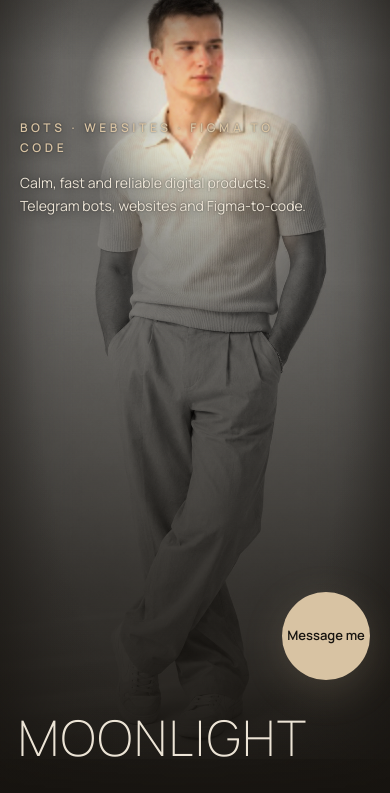
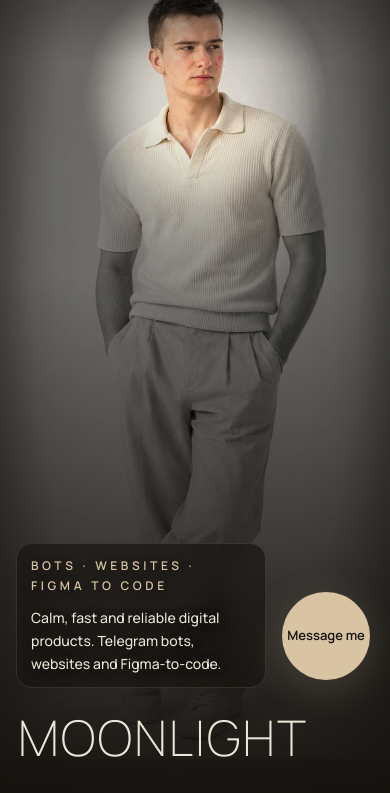
Before and after one commit to OLDDED-bc-0h-b00e/SIte-Portfolio, a plain HTML site: page site/index.html in a window 390 px wide. Shown: the part 51-844 px from the top of the page. Drawn offline with Linux system fonts and the light colour scheme; animation ran at ten frames a second.

Commit message:
Improve mobile hero: sharper color trail, readable text card
- Color trail canvas rendered at 1-1.5x device resolution on touch (was 0.5x, pixelated)
- Softer trail saturation
- Hero copy on mobile: glass card at the bottom so face and torso stay clear

Co-Authored-By: Claude Sonnet 5.5 <noreply@anthropic.com>

```diff
--- a/site/css/styles.css
+++ b/site/css/styles.css
@@ -112,7 +112,7 @@ ul, ol { padding: 0; list-style: none; }
 }
 /* Фото чёрно-белое; цветной слой (canvas) проявляется только там, где прошёл курсор, и плавно гаснет */
 .hero__bg img { filter: grayscale(1) sepia(.12) brightness(.52) contrast(1.06); }
-.hero__lit canvas { height: auto; filter: url(#trailCut) saturate(1.25) contrast(1.05) brightness(1.16); pointer-events: none; }
+.hero__lit canvas { height: auto; filter: url(#trailCut) saturate(1.1) contrast(1.04) brightness(1.14); pointer-events: none; }
 .hero__shade { background: radial-gradient(ellipse 75% 85% at 50% 42%, transparent 55%, rgba(22, 19, 15, .6) 100%), linear-gradient(to top, var(--bg) 2%, rgba(22, 19, 15, .55) 30%, transparent 60%), linear-gradient(to bottom, rgba(22, 19, 15, .6), transparent 16%); }
 .hero__copy { text-shadow: 0 1px 14px rgba(0, 0, 0, .75), 0 0 2px rgba(0, 0, 0, .5); position: absolute; left: var(--gutter); top: clamp(120px, 20vh, 190px); max-width: 440px; display: grid; gap: 14px; }
 .kicker { font-size: 12px; font-weight: 600; letter-spacing: .3em; text-transform: uppercase; color: var(--accent); }
@@ -301,7 +301,9 @@ h3 { font-weight: 500; }
   .nav-open .nav { opacity: 1; visibility: visible; }
   .nav-open .header::before { opacity: 0; }
   .nav a::after { display: none; }
-  .hero__copy { max-width: 300px; }
+  /* текст на светлой одежде и под светом читается плохо: подкладка-стекло и более плотный шрифт */
+  .hero__copy { top: auto; bottom: calc(12.6vw + 56px); max-width: calc(100% - var(--gutter) * 2 - 100px); gap: 10px; padding: 12px 14px; margin-left: -4px; border-radius: 16px; background: rgba(22, 19, 15, .62); -webkit-backdrop-filter: blur(10px); backdrop-filter: blur(10px); border: 1px solid rgba(216, 195, 163, .14); text-shadow: 0 1px 8px rgba(0, 0, 0, .7); }
+  .hero__sub { opacity: .95; font-weight: 500; }
   .hero__title { font-size: 12.6vw; }
   .hero__cta { bottom: calc(12.6vw + 64px); width: 88px; font-size: 13px; }
   .hero__scroll { display: none; }
--- a/site/js/main.js
+++ b/site/js/main.js
@@ -201,7 +201,8 @@
 
   function sizeTrail() {
     const heroH = hero.clientHeight || innerHeight;
-    const sc = fineHover ? clamp(devicePixelRatio * 0.7, 0.7, 1.1) : 0.5;
+    /* на телефоне холст маленький по CSS-размеру, но экран плотный: разрешение 1-1.5x, иначе цветной слой выходит пиксельным */
+    const sc = fineHover ? clamp(devicePixelRatio * 0.7, 0.7, 1.1) : clamp(devicePixelRatio * 0.75, 1, 1.5);
     const visH = Math.min(geo.ih, heroH * 1.08);
     trail.sc = sc; trail.visH = visH;
     trail.cw = Math.max(1, Math.round(geo.iw * sc)); trail.ch = Math.max(1, Math.round(visH * sc));
```
